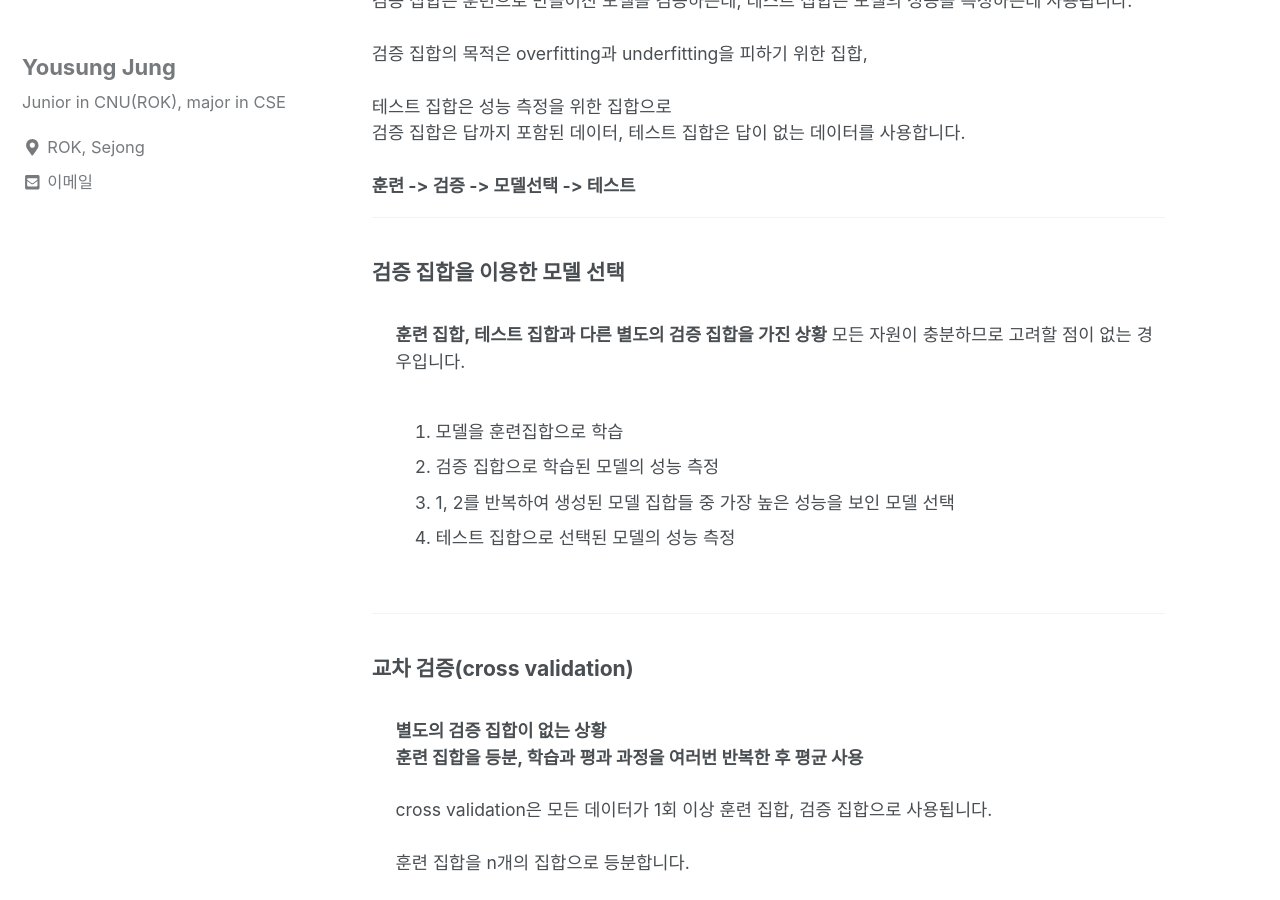
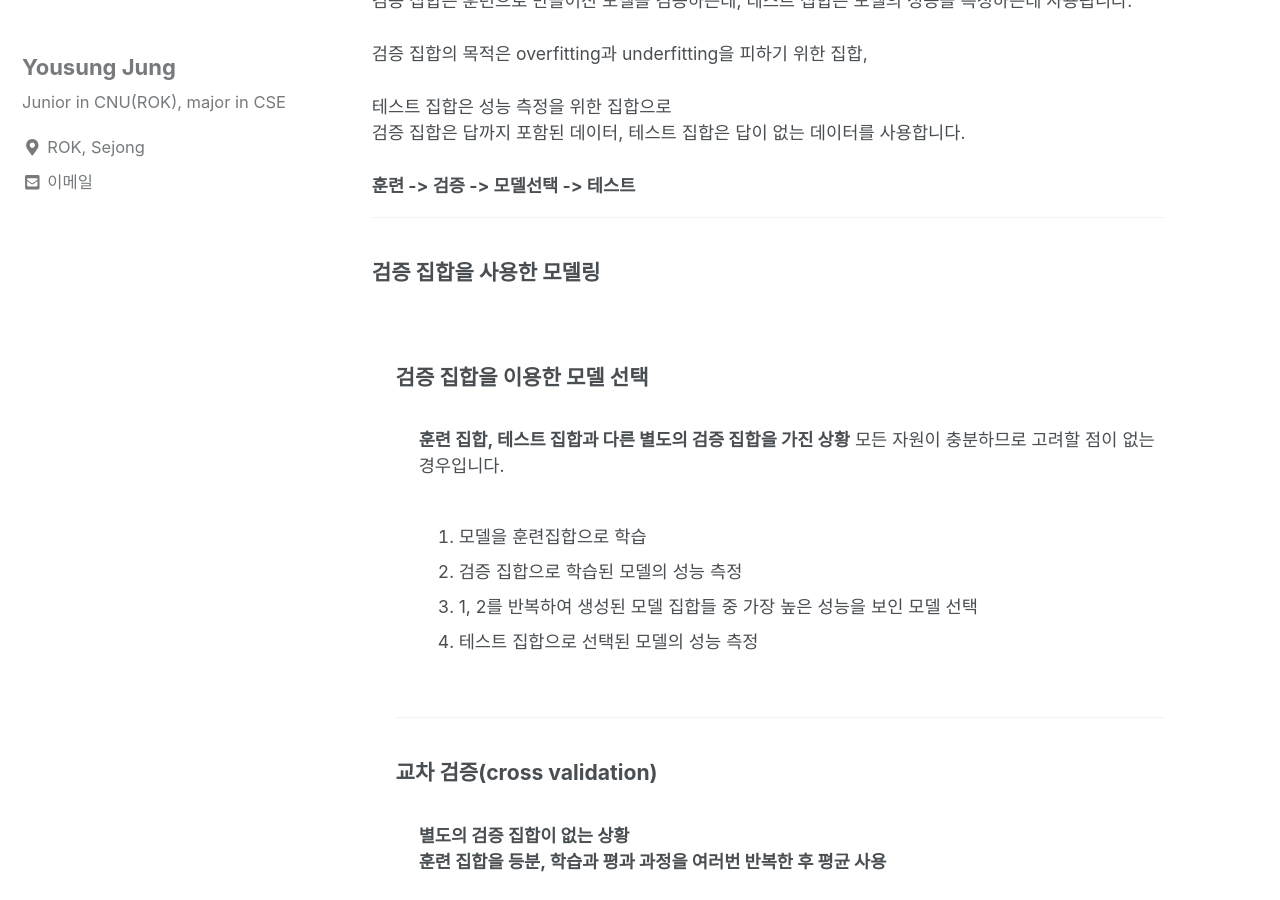
Before and after one commit to can019/can019.github.io, a Jekyll site: the page built from _posts/2020-08-18-MachineLearning-AI-1.md, in a window 1280 px wide and 900 px high, scrolled down 1866 px. Built offline with Jekyll 4.4.1, drawn with Linux system fonts in a browser that asks for light colours; nearby versions of some CDN libraries.

Commit message:
검증 집합을 사용한 모델링

```diff
--- a/_posts/2020-08-18-MachineLearning-AI-1.md
+++ b/_posts/2020-08-18-MachineLearning-AI-1.md
@@ -75,6 +75,10 @@ categories: MachineLearning DataAnalyze
           <b>  훈련 -> 검증 -> 모델선택 -> 테스트 </b><br>
           <hr>
           <div>
+            <h3 style = "font-size :1.2em">검증 집합을 사용한 모델링</h3><br/>
+            <div style = "margin-left : 3%">
+
+          <div>
             <h3 style = "font-size :1.2em"> 검증 집합을 이용한 모델 선택</h3><br/>
             <div style = "margin-left : 3%">
               <b>훈련 집합, 테스트 집합과 다른 별도의 검증 집합을 가진 상황</b>
@@ -144,7 +148,8 @@ categories: MachineLearning DataAnalyze
             </div>
             <hr>
           </div>
-
+        </div>
+      </div>
         </div>
         <hr>
       </div>
```
